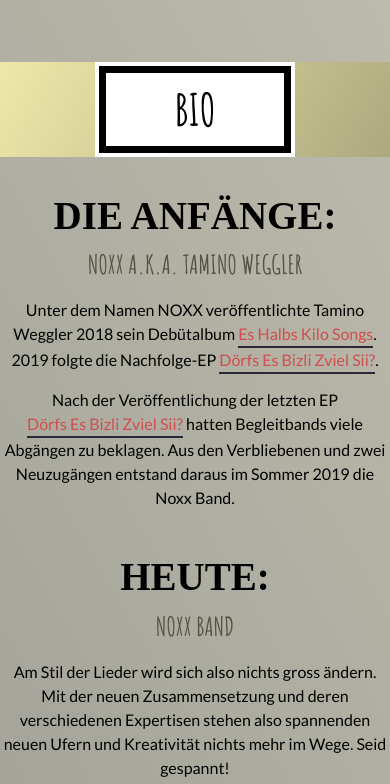
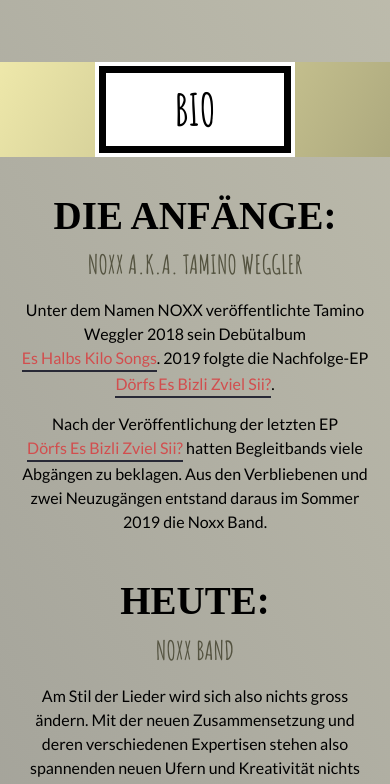
Before and after one commit to weeebr/noxx, a React (Create React App) app: page / in a window 390 px wide. Shown: the part 1657-2441 px from the top of the page. Built offline with nearby package versions, Linux system fonts and the light colour scheme; a web font is replaced by a local one.

Commit message:
fix padding of bio text (mostly mobile)

```diff
--- a/src/pages/Bio.js
+++ b/src/pages/Bio.js
@@ -13,6 +13,10 @@ import { colors } from "../theme";
 const BioWrapper = styled.div`
   h3 {
     margin-top: 0;
+  }
+
+  p {
+    padding: 0 20px;
   }
 
   .large-link-wrapper {
```
